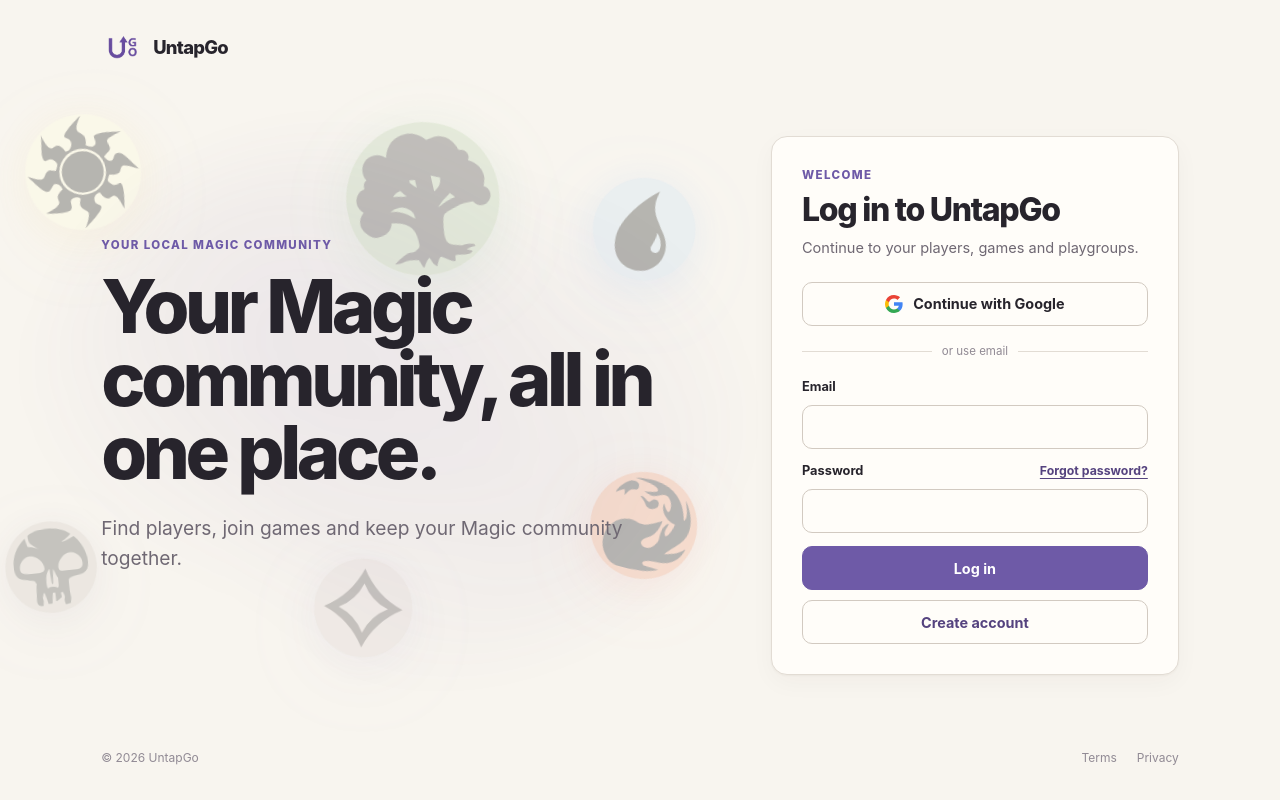
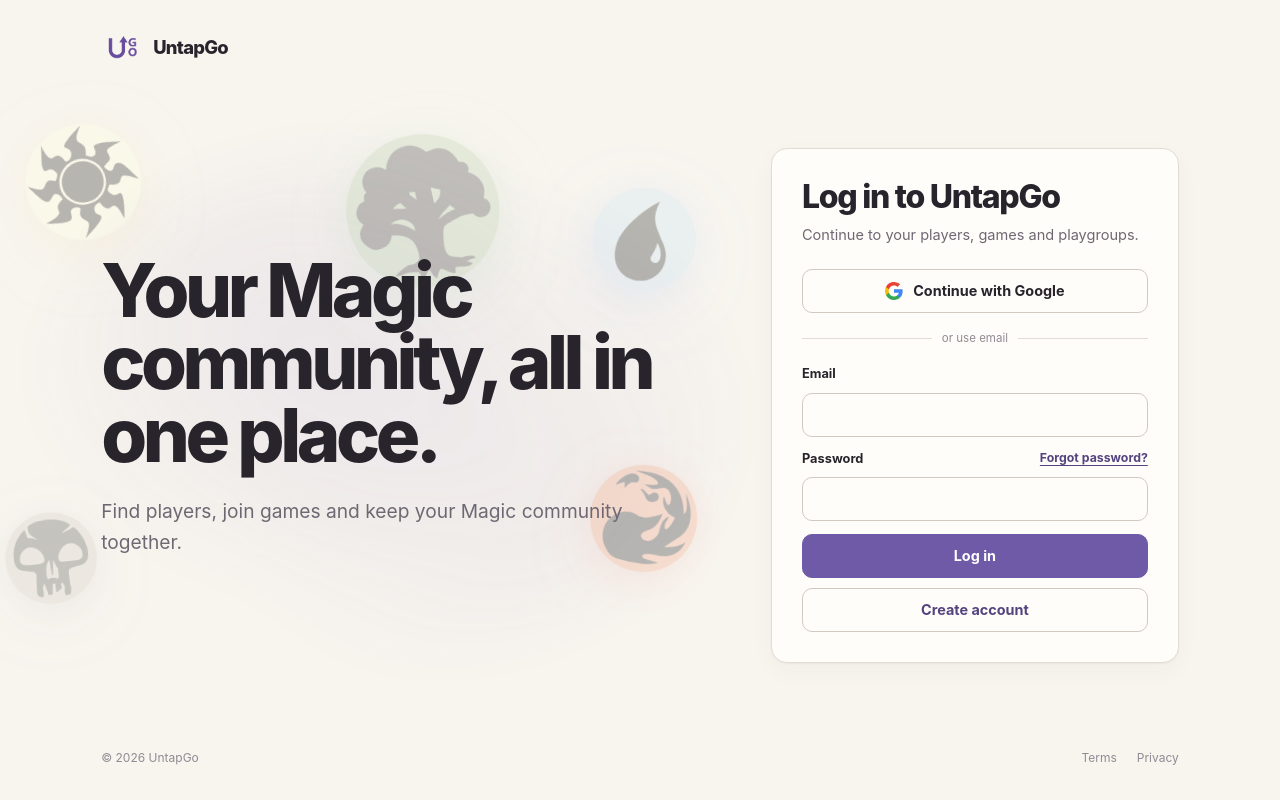
Before and after one commit to untapgoapp/untapgo-frontend, a Next.js app: page / in a window 1280 px wide. Built offline with nearby package versions, Linux system fonts and the light colour scheme; no server answers.

Commit message:
Auth page changes

```diff
--- a/components/auth/AuthLanding.module.css
+++ b/components/auth/AuthLanding.module.css
@@ -60,16 +60,12 @@
 
 .eyebrow,
 .panelEyebrow {
-  color: var(--primary);
-  font-size: 0.72rem;
-  font-weight: 800;
-  letter-spacing: 0.12em;
-  text-transform: uppercase;
+  display: none;
 }
 
 .brandCopy h1 {
   max-width: 670px;
-  margin-top: 16px;
+  margin-top: 0;
   font-size: clamp(3rem, 5.8vw, 4.8rem);
   font-weight: 850;
   letter-spacing: -0.06em;
@@ -99,7 +95,7 @@
 }
 
 .authPanel h2 {
-  margin-top: 8px;
+  margin-top: 0;
   font-size: clamp(1.65rem, 3vw, 2rem);
   font-weight: 800;
   letter-spacing: -0.04em;
@@ -323,7 +319,7 @@
 
   .brandCopy h1 {
     max-width: 440px;
-    margin-top: 10px;
+    margin-top: 0;
     font-size: clamp(2.15rem, 10vw, 3rem);
     line-height: 1.02;
   }
@@ -494,8 +490,7 @@
     transform: translate3d(-50%, -50%, 0) scale(0.78) rotate(var(--mana-rotation));
   }
 
-  .manaSymbol:nth-child(5),
-  .manaSymbol:nth-child(6) {
+  .manaSymbol:nth-child(5) {
     display: none;
   }
 }
--- a/components/auth/LandingManaBackground.tsx
+++ b/components/auth/LandingManaBackground.tsx
@@ -99,20 +99,6 @@
     opacity: "0.23",
     glow: "rgba(66, 170, 103, 0.24)",
   },
-  {
-    id: "colourless",
-    src: "/mana/c.svg",
-    left: "53%",
-    top: "86%",
-    size: 92,
-    delay: "-6s",
-    duration: "12.5s",
-    driftX: "-36px",
-    driftY: "-45px",
-    rotation: "8deg",
-    opacity: "0.22",
-    glow: "rgba(118, 99, 181, 0.22)",
-  },
 ];
 
 export default function LandingManaBackground() {
```
